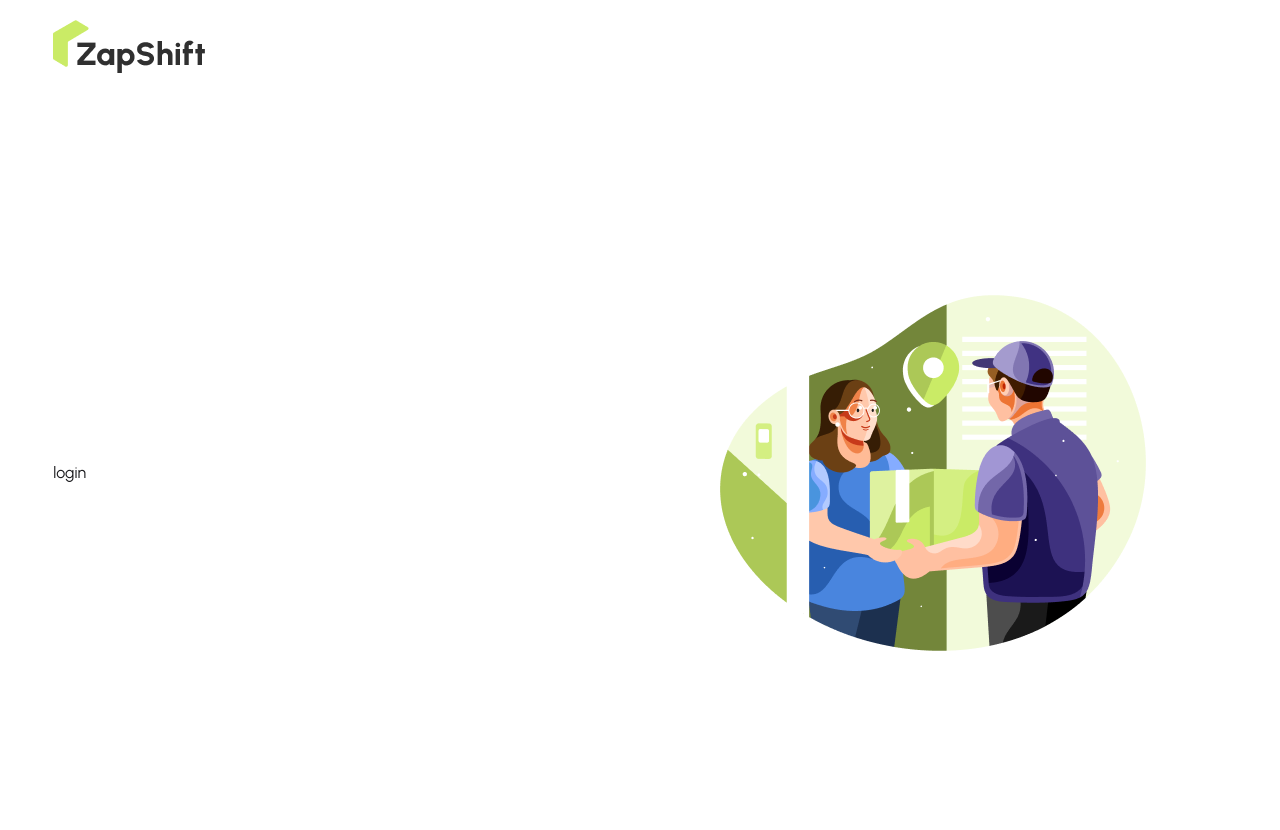
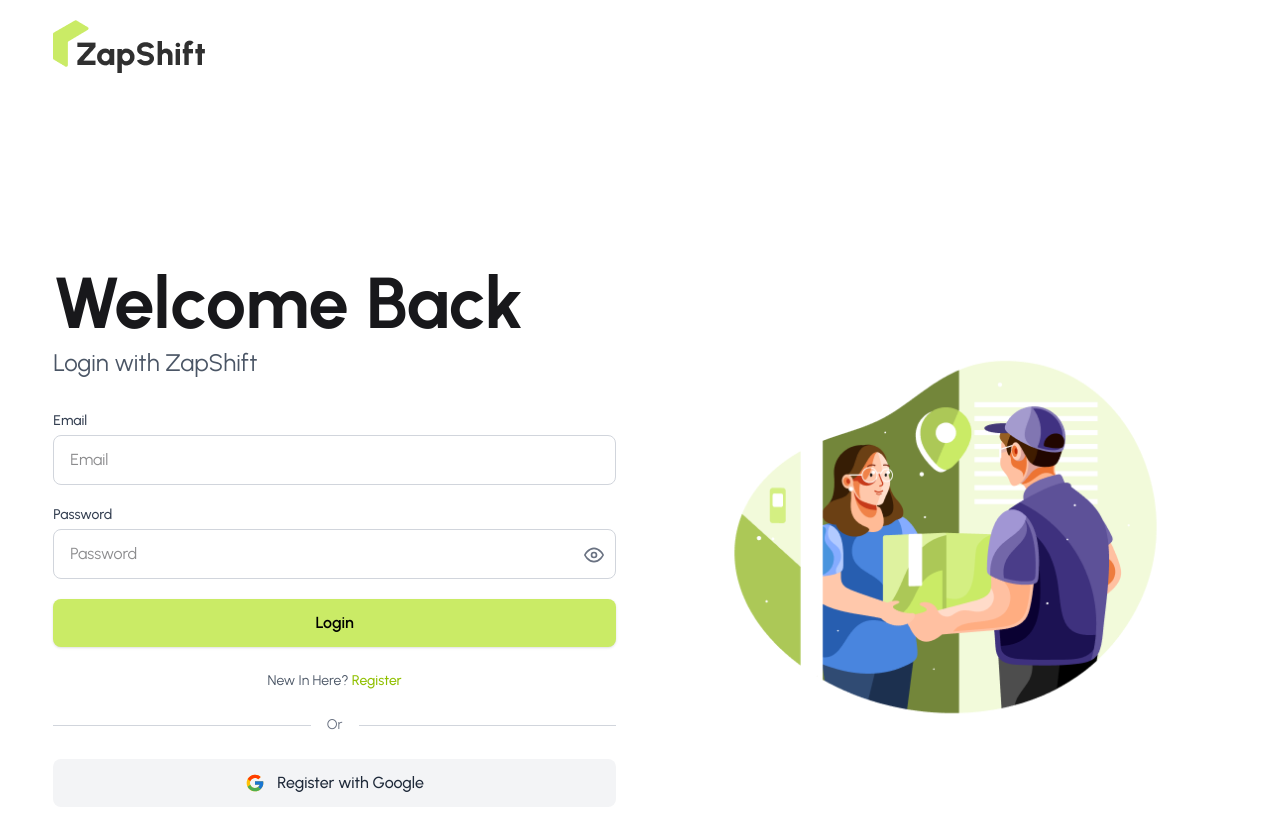
Before and after one commit to obaidullah-miazi-dev/ZapShift-web, a React (Vite) app: page /login in a window 1280 px wide. Shown: the top 830 px of the page. Built offline with nearby package versions, Linux system fonts and the light colour scheme; no server answers.

Commit message:
added login page with functionality

```diff
--- a/src/Layouts/AuthLayout.jsx
+++ b/src/Layouts/AuthLayout.jsx
@@ -10,7 +10,7 @@ const AuthLayout = () => {
                 <img src={logo} alt="logo"  className='mt-5'/>
             </NavLink>
 
-            <div className='flex items-center justify-between min-h-screen'>
+            <div className='flex items-center flex-col-reverse lg:flex-row gap-12 justify-between min-h-screen mt-16 py-8'>
                 <div className='flex-1'>
                     <Outlet></Outlet>
                 </div>
--- a/src/Pages/Login.jsx
+++ b/src/Pages/Login.jsx
@@ -1,11 +1,108 @@
-import React from 'react';
+import React, { useContext, useState } from "react";
+import { useForm } from "react-hook-form";
+import GoogleLogin from "../components/GoogleLogin";
+import { AuthContext } from "../Provider/AuthProvider";
+import { FiEye, FiEyeOff } from "react-icons/fi";
+import { Link, useLocation, useNavigate } from "react-router";
 
 const Login = () => {
-    return (
-        <div>
-            login
-        </div>
-    );
+    const [showPassword, setShowPassword] = useState(false);
+    const {register,handleSubmit,formState:{errors}} = useForm()
+    const {signInUser} = useContext(AuthContext)
+    const navigate = useNavigate()
+    const location = useLocation()
+    const handleLogin = (data)=>{
+        signInUser(data.email,data.password)
+        .then(res=>{
+            console.log(res.user)
+            navigate(location.state || '/')
+        }).catch(error=>{
+            alert(error)
+        })
+    }
+  return (
+    <div>
+      <div className="w-full">
+        {/* Title */}
+        <h1 className="text-4xl md:text-7xl font-bold mb-2">Welcome Back</h1>
+        <p className=" text-gray-600 mb-8 md:text-2xl">Login with ZapShift</p>
+
+        {/* Form */}
+        <form className="space-y-5" onSubmit={handleSubmit(handleLogin)}>
+
+          <div>
+            <label className="block text-sm font-medium text-gray-700 mb-1">
+              Email
+            </label>
+            <input
+              type="email"
+              {...register("email", { required: true })}
+              placeholder="Email"
+              className="w-full px-4 py-3 border border-gray-300 rounded-lg focus:ring-2 focus:ring-main focus:border-transparent outline-none transition"
+            />
+            {errors.email?.type === "required" && (
+              <p className="text-red-500">Email Required</p>
+            )}
+          </div>
+
+          <div>
+            <label className="block text-sm font-medium text-gray-700 mb-1">
+              Password
+            </label>
+            <div className="relative">
+              <input
+                type={showPassword ? "text" : "password"}
+                {...register("password", { required: true, minLength: 6 })}
+                placeholder="Password"
+                className="w-full px-4 py-3 pr-12 border border-gray-300 rounded-lg focus:ring-2 focus:ring-main focus:border-transparent outline-none transition"
+              />
+              {errors.password?.type === "required" && (
+                <p className="text-red-500">Password is Required</p>
+              )}
+              {errors.password?.type === "minLength" && (
+                <p className="text-red-500">
+                  Password must contain 6 characters
+                </p>
+              )}
+
+              <button
+                type="button"
+                onClick={() => setShowPassword(!showPassword)}
+                className="absolute right-3 top-4 text-gray-500 hover:text-gray-700 transition"
+              >
+                {showPassword ? (
+                  <FiEyeOff className="w-5 h-5" />
+                ) : (
+                  <FiEye className="w-5 h-5" />
+                )}
+              </button>
+            </div>
+          </div>
+
+          {/* Register Button */}
+          <button
+            type="submit"
+            className="w-full bg-main hover:bg-[#b9dd4b] text-black font-semibold py-3 rounded-lg transition shadow-sm cursor-pointer"
+          >
+            Login
+          </button>
+        </form>
+
+        {/* Login Link */}
+        <p className="text-center text-sm text-gray-600 mt-6">
+          New In Here?{" "}
+          <Link
+            to="/register"
+            className="text-[#90c000] font-medium hover:underline"
+          >
+            Register
+          </Link>
+        </p>
+
+        <GoogleLogin />
+      </div>
+    </div>
+  );
 };
 
 export default Login;
--- a/src/Pages/Register.jsx
+++ b/src/Pages/Register.jsx
@@ -62,8 +62,8 @@ const Register = () => {
     <div>
       <div className="w-full">
         {/* Title */}
-        <h1 className="text-4xl font-bold mb-2">Create an Account</h1>
-        <p className=" text-gray-600 mb-8">Register with ZapShift</p>
+        <h1 className="text-4xl md:text-7xl font-bold mb-2">Create an Account</h1>
+        <p className=" text-gray-600 md:text-2xl mb-8">Register with ZapShift</p>
 
         {/* Form */}
         <form className="space-y-5" onSubmit={handleSubmit(handleRegister)}>
```
